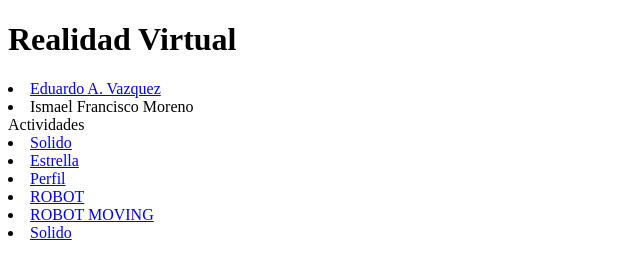
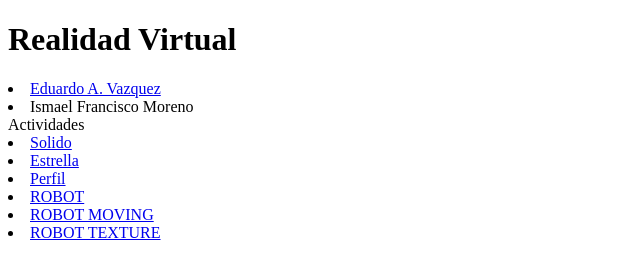
Before and after one commit to FrankIsmael/FrankIsmael.github.io, a plain HTML site: page rv/index.html in a window 1280 px wide. Shown: the whole page, without its empty margins (0-640 px from the left). Drawn offline with Linux system fonts and the light colour scheme.

Commit message:
Update index.html

```diff
--- a/rv/index.html
+++ b/rv/index.html
@@ -21,7 +21,7 @@
   <li>
   <a href="http://FrankIsmael.github.io/rv/RobotMov.html">ROBOT MOVING</a></li>
   <li>
-  <a href="http://FrankIsmael.github.io/rv/RoboTexture.html">Solido</a></li>
+  <a href="http://FrankIsmael.github.io/rv/RoboTexture.html">ROBOT TEXTURE</a></li>
   </p>
 <canvas> No funciona!
 </canvas>
```
